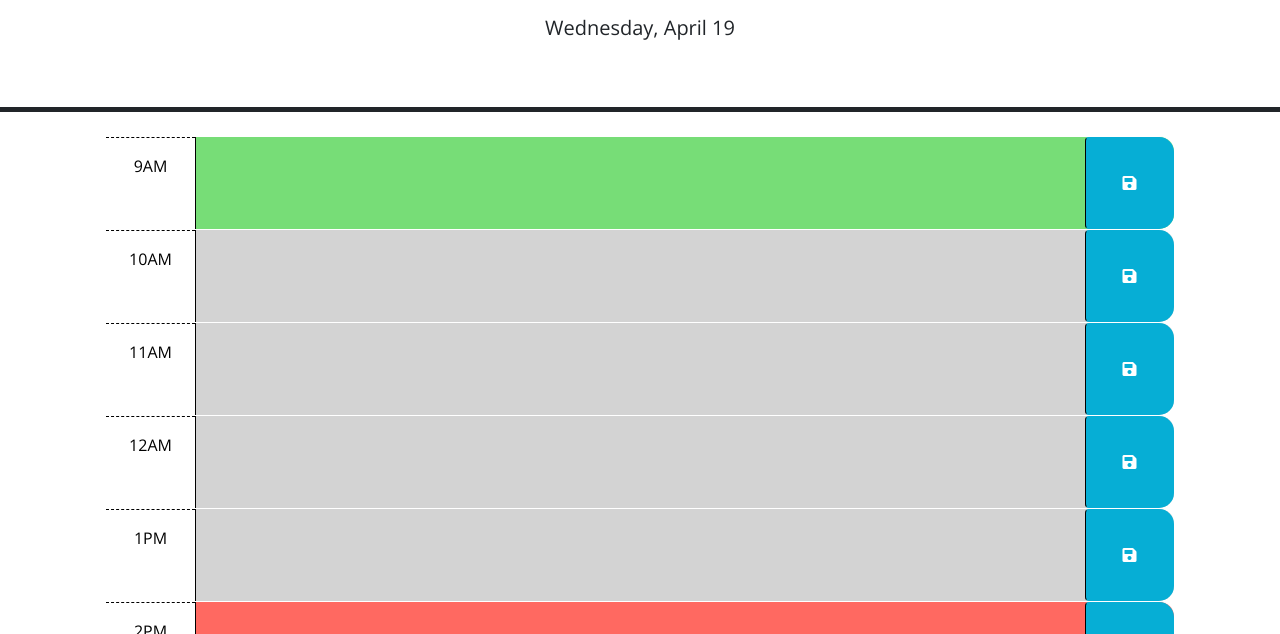
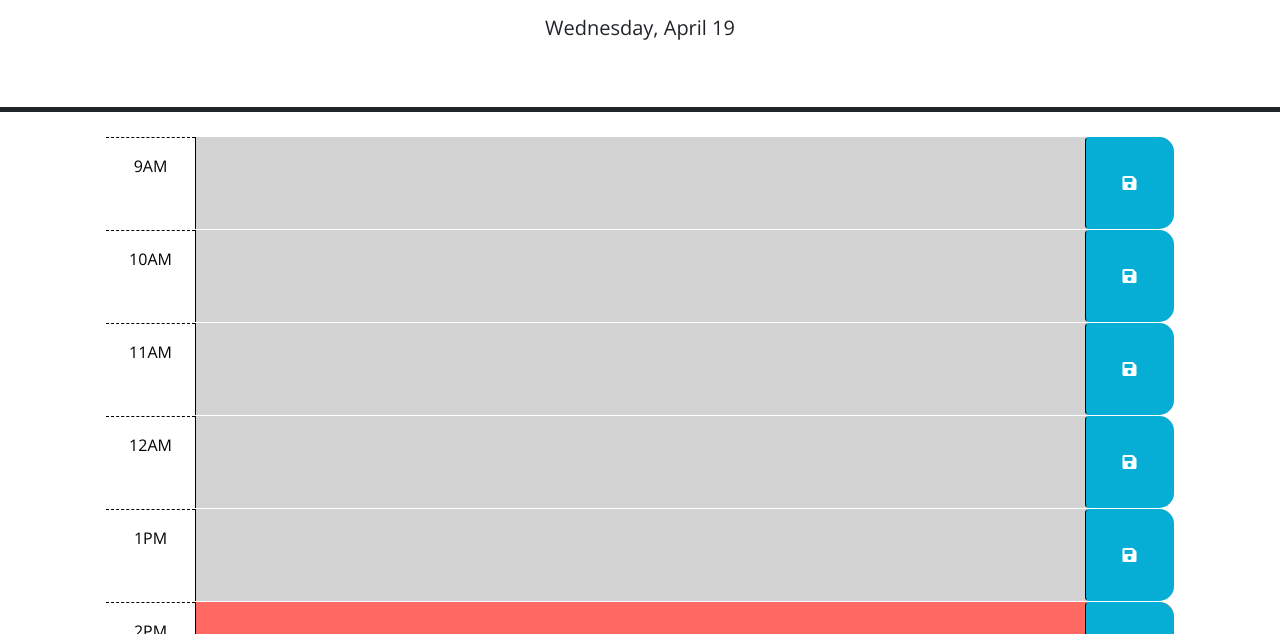
Before and after one commit to gesu001/Work-Day-Scheduler, a plain HTML site: page index.html in a window 1280 px wide. Shown: the part 166-800 px from the top of the page. Drawn offline with nearby package versions, Linux system fonts and the light colour scheme.

Commit message:
update backgroundColor function in js

```diff
--- a/assets/script.js
+++ b/assets/script.js
@@ -1,6 +1,4 @@
-
 $(function () {
-
   var timeDisplayEl = $('#currentDay')
   var btnEl = $('i');
 
@@ -9,23 +7,20 @@ var currentDay = dayjs().format('dddd, MMMM DD');
   timeDisplayEl.text(currentDay);
   }
 
-function backgroundColor() {
-  var currentHour = dayjs().format('H');
+  function backgroundColor () {
     var rows = document.getElementsByClassName("row");
-  var rows =Array.from(rows).forEach(function(row) {
-    var rowHour = row.id.split("_")[1];
+    var currentHour = parseInt(dayjs().format('H'));
 
-    if (rowHour) {
-      if (rowHour === currentHour) {
-        addClass(row, "present");
-      } else if (rowHour > currentHour) {
-        addClass(row, "future");
-      } else if (rowHour < currentHour) {
-        addClass(row, "past");
-      }
-  }
-  function addClass(element, classname) {
-    element.classList.add(classname);
+    Array.from(rows).forEach(row => {
+        var rowId = row.id;
+        var rowHour = parseInt(rowId.split("_")[1]);
+
+        if (currentHour === rowHour) {
+          row.classList.add("present")
+        } else if (currentHour < rowHour) {
+          row.classList.add("future")
+        } else if (currentHour > rowHour) {
+          row.classList.add("past")
         }
     })
   }
@@ -38,7 +33,6 @@ function handleTaskSubmit(event){
       return;
     }
     localStorage.setItem(tasktime, taskContent);
-
   }
 
   function readTaskFromStorage() {
@@ -49,12 +43,8 @@ function readTaskFromStorage() {
       return
     }
   }
-
   readTaskFromStorage();
-
   displayTime();
-backgroundColor();
-
+  backgroundColor ()
   btnEl.on('click', handleTaskSubmit);
-
   })
--- a/index.html
+++ b/index.html
@@ -4,6 +4,7 @@
     <meta charset="UTF-8" />
     <meta name="viewport" content="width=device-width, initial-scale=1.0" />
     <meta http-equiv="X-UA-Compatible" content="ie=edge" />
+    <title>Work-Day-Scheduler</title>
     <link
       rel="stylesheet"
       href="https://cdn.jsdelivr.net/npm/bootstrap@5.1.3/dist/css/bootstrap.min.css"
```
Lines whose indentation alone changed are shown as unchanged.
